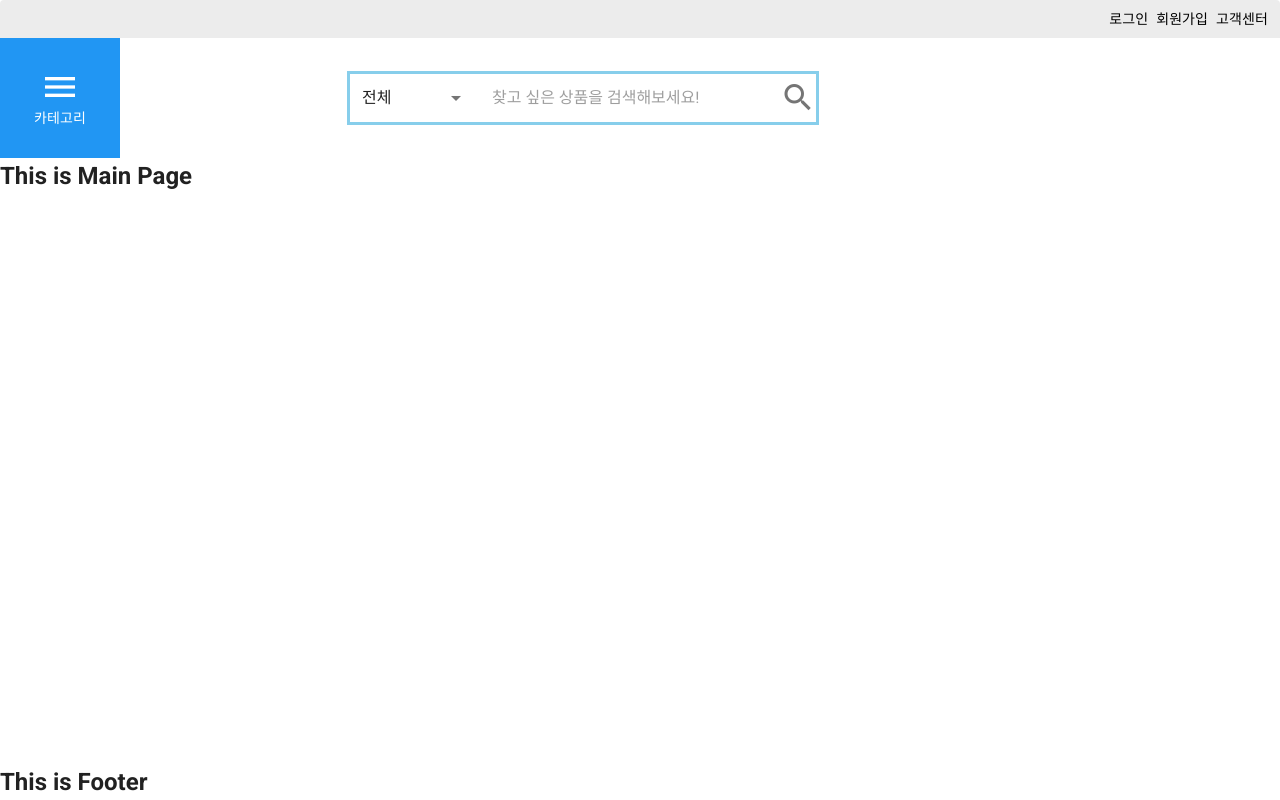
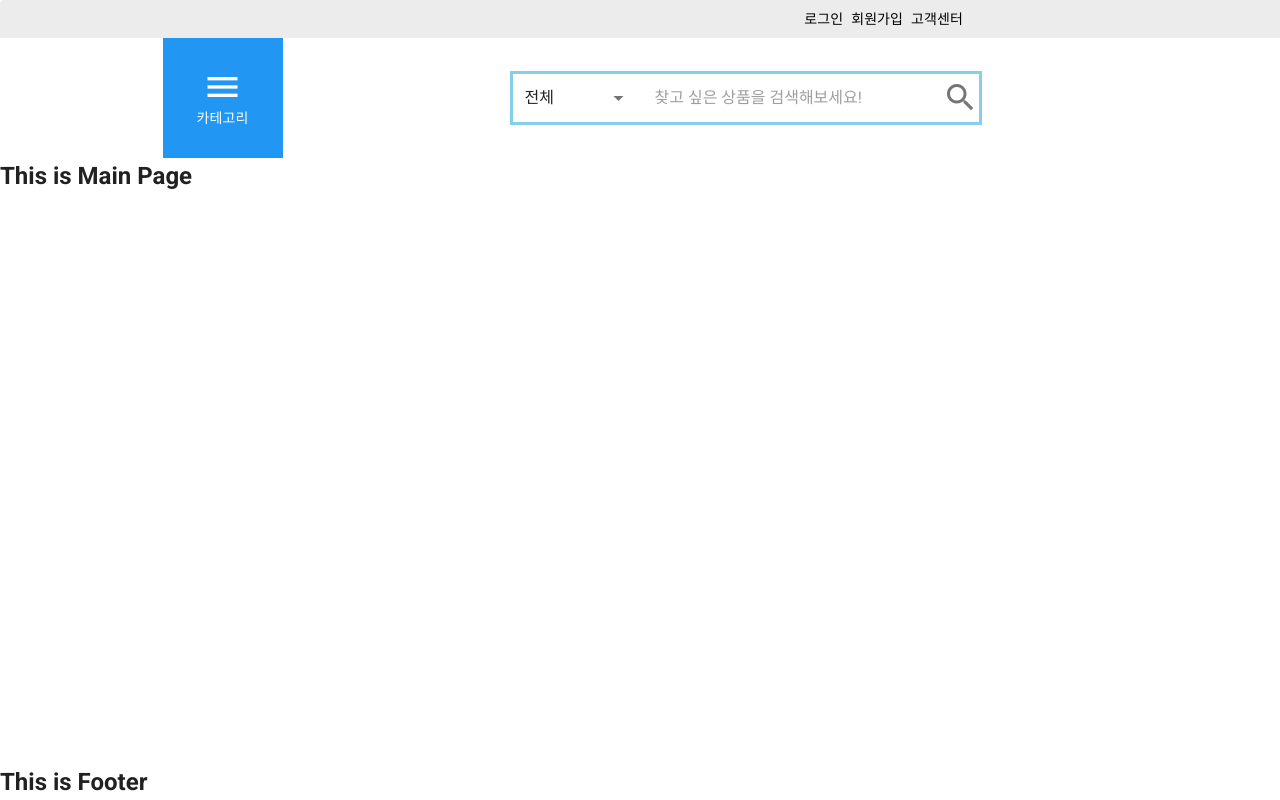
Before and after one commit to smileeeey/DDoreka, a Vue app in the folder frontend/: page / in a window 1280 px wide. Built offline with nearby package versions, Linux system fonts and the light colour scheme.

Commit message:
feat(appbar) : add status bar

```diff
--- a/frontend/src/components/core/AppBar.vue
+++ b/frontend/src/components/core/AppBar.vue
@@ -2,22 +2,15 @@
   <v-card
     class="mx-auto"
     width="100%"
+    style="display: flex; flex-direction:column; justify-content: center; align-items: center; min-width: 1300px;"
     flat
   >
     <!-- status bar -->
-    <v-card-text
-      style="text-align: right; color: black; background-color: #ECECEC"
-      class="pa-2"
-    >
-      <a href="#" class="mx-1" style="color: black; text-decoration:none; word-break: keep-all">로그인</a>
-      <a href="#" class="mx-1" style="color: black; text-decoration:none; word-break: keep-all">회원가입</a>
-      <a href="#" class="mx-1" style="color: black; text-decoration:none; word-break: keep-all">고객센터</a>
-    </v-card-text>
-
+    <StatusBar />
     <!-- main appbar -->
     <v-card-text
       class="pa-0"
-      style="display: flex;"
+      style="display: flex; width: 75%;"
     >
       <!-- Categories -->
       <Categories />
@@ -40,12 +33,21 @@
 <script>
 import Categories from './AppBar/Categories.vue'
 import SearchBar from './AppBar/SearchBar.vue'
+import StatusBar from './AppBar/StatusBar.vue'
 export default {
   name: 'AppBar',
   components: {
     Categories,
     SearchBar,
+    StatusBar,
   },
+  data: () => ({
+    items: [
+      { title: 'Click Me' },
+      { title: 'Click Me2' },
+      { title: 'Click Me3' },
+    ],
+  }),
 }
 </script>
 
--- a/frontend/src/components/core/AppBar/SearchBar.vue
+++ b/frontend/src/components/core/AppBar/SearchBar.vue
@@ -5,8 +5,7 @@
       :items="items"
       solo
       flat
-
-      style="max-width: 130px"
+      style="width: 130px"
     ></v-select>
 
     <v-text-field
--- /dev/null
+++ b/frontend/src/components/core/AppBar/StatusBar.vue
@@ -0,0 +1,24 @@
+<template>
+  <div style="width: 100%; background-color: #ECECEC; display: flex; justify-content: center;">
+    <v-card-text
+      style="text-align: right; color: black; width: 50%;"
+      class="pa-2"
+    >
+      <div>
+        <a href="/login" class="mx-1" style="color: black; text-decoration:none; word-break: keep-all">로그인</a>
+        <a href="/signup" class="mx-1" style="color: black; text-decoration:none; word-break: keep-all">회원가입</a>
+        <a href="/mypage" class="mx-1" style="color: black; text-decoration:none; word-break: keep-all">고객센터</a>
+      </div>
+    </v-card-text>
+  </div>
+</template>
+
+<script>
+export default {
+  name: 'StatusBar',
+}
+</script>
+
+<style>
+
+</style>
```
